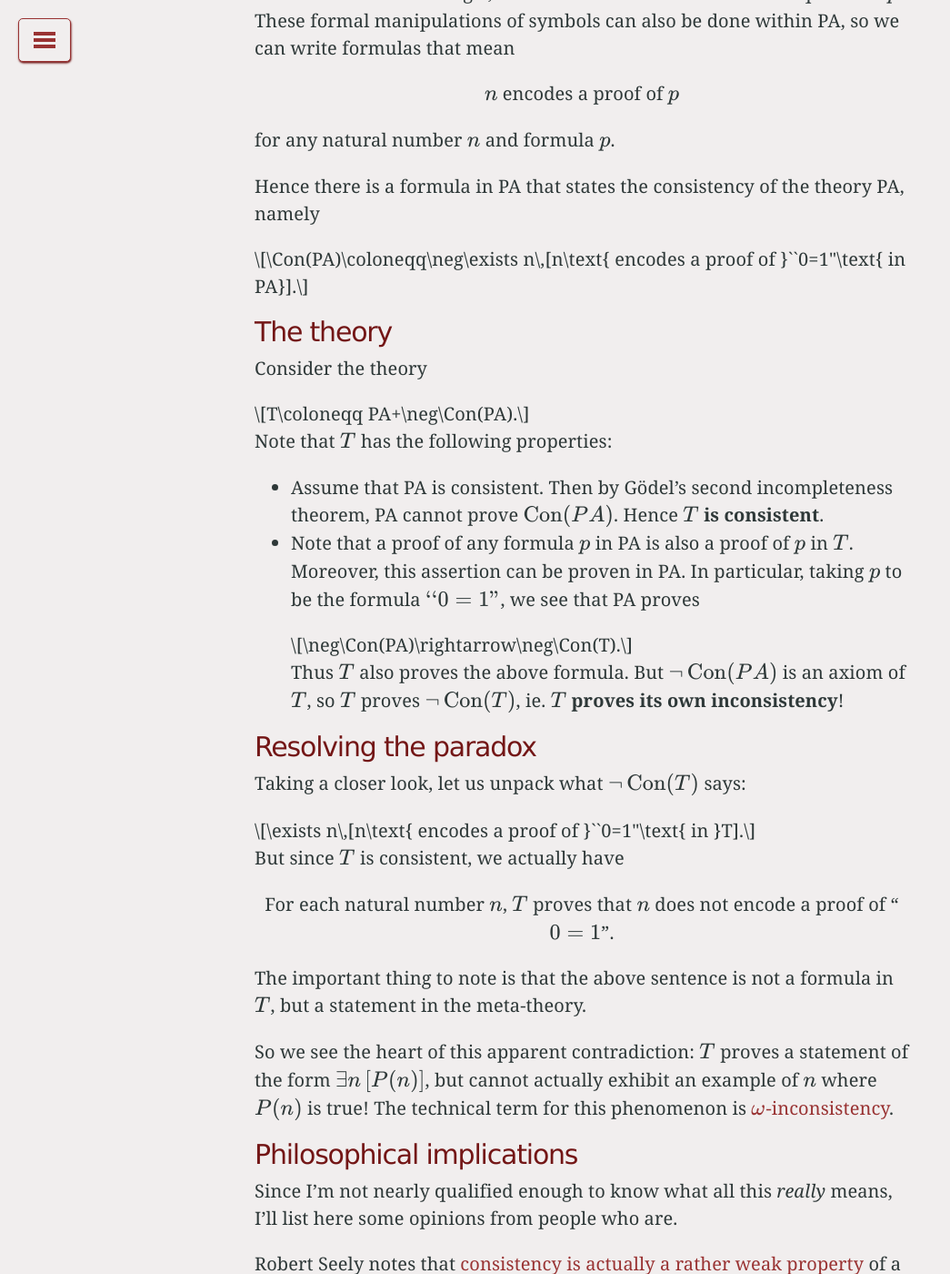
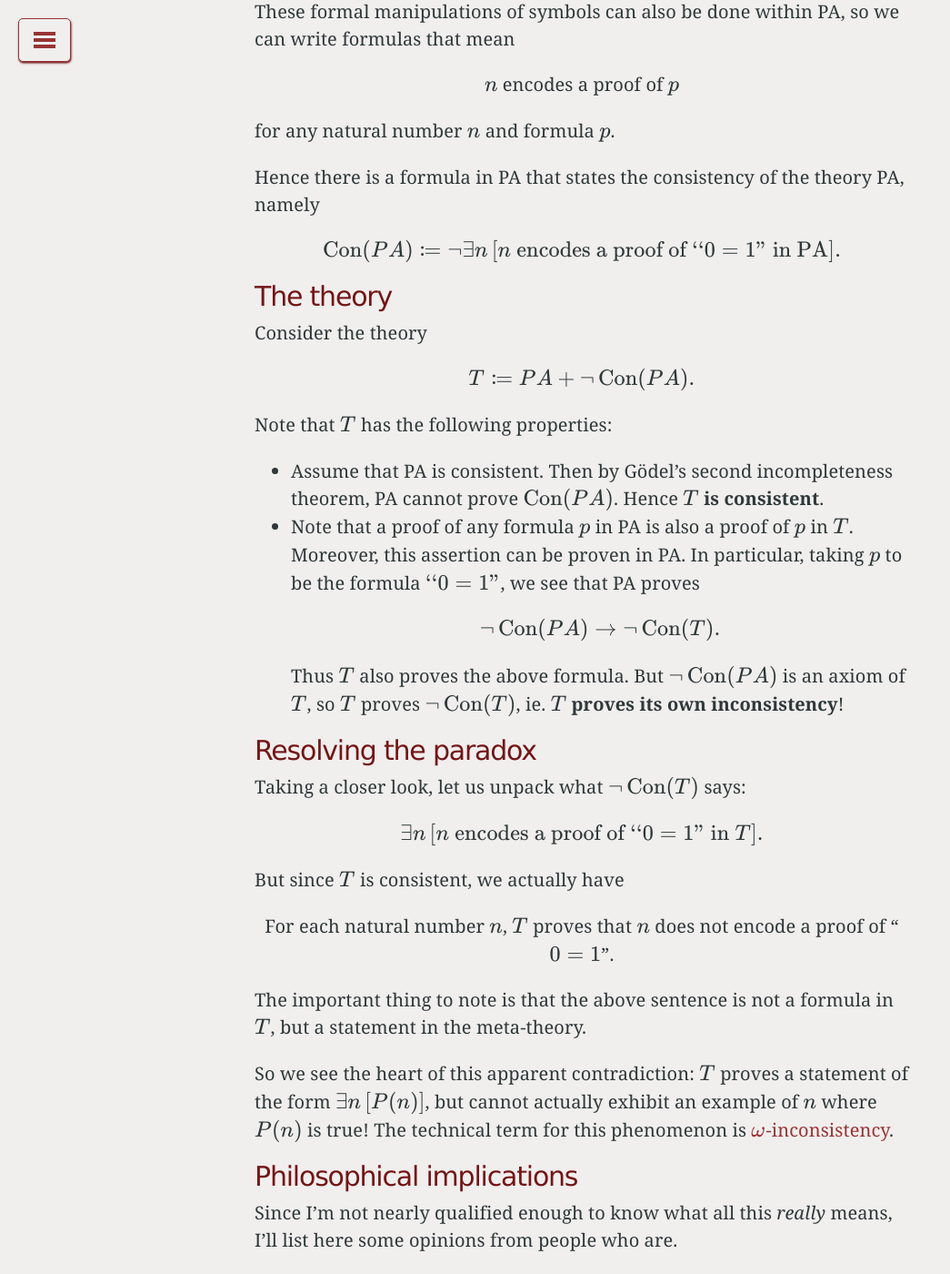
Before and after one commit to angyansheng/angyansheng.github.io, a Jekyll site: the page built from _posts/2018-12-06-a-theory-that-proves-its-own-inconsistency.md, in a window 1280 px wide and 1400 px high, scrolled down 1133 px. Shown: the whole window at 91% size, without its empty margins (0-1045 px from the left). Built offline with Jekyll 4.4.1, drawn with Linux system fonts in a browser that asks for light colours; nearby versions of some CDN libraries.

```diff
--- a/_config.yml
+++ b/_config.yml
@@ -25,7 +25,7 @@ paginate_path: "page:num"
 
 markdown: kramdown
 kramdown:
-  math_engine: ~
+  math_engine: mathjax
   syntax_highlighter_opts:
     disable: true
 
--- a/_includes/head.html
+++ b/_includes/head.html
@@ -39,6 +39,9 @@
   <!-- Load KaTeX -->
   <link rel="stylesheet" href="https://cdn.jsdelivr.net/npm/katex@0.10.0-rc.1/dist/katex.min.css" integrity="sha384-D+9gmBxUQogRLqvARvNLmA9hS2x//eK1FhVb9PiU86gmcrBrJAQT8okdJ4LMp2uv" crossorigin="anonymous">
   <script defer src="https://cdn.jsdelivr.net/npm/katex@0.10.0-rc.1/dist/katex.min.js" integrity="sha384-483A6DwYfKeDa0Q52fJmxFXkcPCFfnXMoXblOkJ4JcA8zATN6Tm78UNL72AKk+0O" crossorigin="anonymous"></script>
+  {%- comment -%}
+  In the following, onload renders some inline math on screen first, before DOMContentLoaded finishes all rendering. Inline primes "’" fail to re-render properly when this onload is removed.
+  {% endcomment %}
   <script defer src="https://cdn.jsdelivr.net/npm/katex@0.10.0-rc.1/dist/contrib/auto-render.min.js" integrity="sha384-yACMu8JWxKzSp/C1YV86pzGiQ/l1YUfE8oPuahJQxzehAjEt2GiQuy/BIvl9KyeF" crossorigin="anonymous"
     onload='renderMathInElement(document.body,{
         macros: {
--- a/_layouts/default.html
+++ b/_layouts/default.html
@@ -2,12 +2,17 @@
 <html lang="en-us">
 
   {%- include head.html -%}
+
+  <body>
 
     {%- if page.math_typeset == "mathjax" -%}
       {%- include mathjax_support.html -%}
     {%- endif -%}
 
     {%- comment -%}
+    {%- if page.math_typeset == "katex" -%}
+      {%- include katex_support.html -%}
+    {%- endif -%}
     <!-- {% if page.math_typeset == "katex" %}
       $\gdef\bb#1{\mathbb{#1}}$
       $\gdef\bf#1{\mathbf{#1}}$
@@ -19,8 +24,6 @@
       $\gdef\qed{\ \square}$
     {% endif %} -->
     {%- endcomment -%}
-
-  <body>
 
     {%- include sidebar.html -%}
 
@@ -61,11 +64,11 @@
       })(document);
     </script>
 
+    {% if page.math_typeset == "katex" %}
+      {% include katex_support.html %}
+    {% endif %}
+
     {%- comment -%}
-    <!-- {% if page.math_typeset == "katex" %}
-      {% include katex_support.html %}
-    {% endif %} -->
-
     <!-- <script type="text/javascript">
       WebFontConfig = {
         google: { families: [ 'Lato', 'Lora:400,400i,700' ] }
```
Also changed, not shown: _includes/katex_support.html (+41 -0 lines), _posts/2018-12-06-a-theory-that-proves-its-own-inconsistency.md (+3 -1 lines), _posts/measure/2018-11-23-measure-theory-xvii.md (+2 -2 lines). Lines whose indentation alone changed are shown as unchanged.
